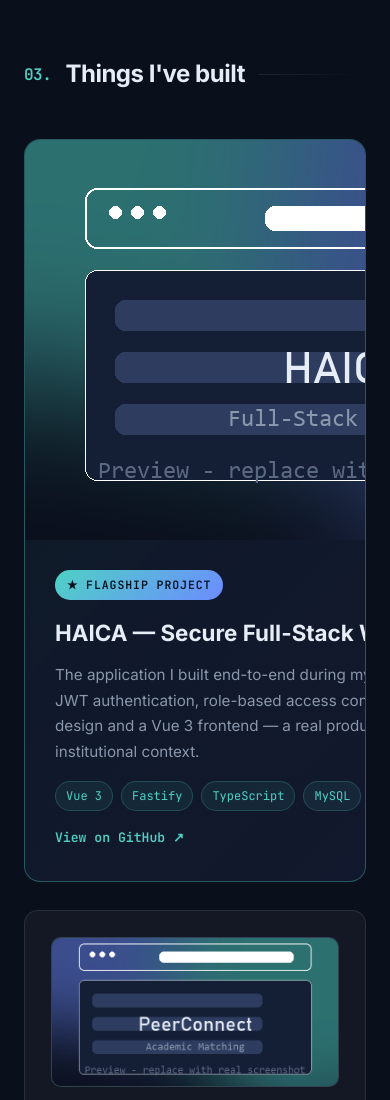
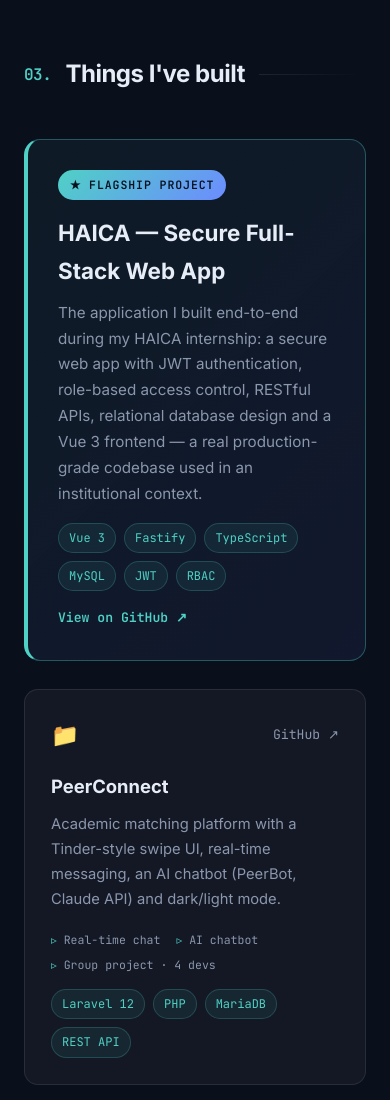
Before and after one commit to MohamedAmineKlila/mohamedamineklila.github.io, a plain HTML site: page index.html in a window 390 px wide. Shown: the part 4480-5580 px from the top of the page. Drawn offline with Linux system fonts and the light colour scheme.

Commit message:
Remove project screenshots

```diff
--- a/css/styles.css
+++ b/css/styles.css
@@ -479,41 +479,6 @@ body {
 }
 .skill-group h4::before { content: "▹ "; color: var(--accent); }
 
-/* ---------- project screenshot slot ---------- */
-.project-shot {
-  position: relative;
-  height: 150px;
-  border-radius: 10px;
-  margin-bottom: 18px;
-  overflow: hidden;
-  display: flex;
-  align-items: center;
-  justify-content: center;
-  background: linear-gradient(135deg, rgba(79, 209, 197, 0.14), rgba(108, 140, 255, 0.18));
-  border: 1px solid var(--card-border);
-}
-.project-shot img {
-  position: absolute;
-  inset: 0;
-  width: 100%;
-  height: 100%;
-  object-fit: cover;
-}
-.project-shot .shot-label {
-  font-family: "JetBrains Mono", monospace;
-  font-size: 0.75rem;
-  color: var(--muted);
-  background: rgba(10, 15, 28, 0.6);
-  padding: 6px 12px;
-  border-radius: 999px;
-  border: 1px solid var(--card-border);
-}
-.project-card:nth-child(2) .project-shot { background: linear-gradient(135deg, rgba(108, 140, 255, 0.16), rgba(79, 209, 197, 0.12)); }
-.project-card:nth-child(3) .project-shot { background: linear-gradient(135deg, rgba(220, 120, 70, 0.16), rgba(79, 209, 197, 0.12)); }
-.project-card:nth-child(4) .project-shot { background: linear-gradient(135deg, rgba(79, 209, 197, 0.16), rgba(130, 90, 220, 0.14)); }
-.project-card:nth-child(5) .project-shot { background: linear-gradient(135deg, rgba(90, 140, 220, 0.16), rgba(79, 209, 197, 0.10)); }
-.project-card:nth-child(6) .project-shot { background: linear-gradient(135deg, rgba(130, 90, 220, 0.16), rgba(220, 120, 70, 0.12)); }
-
 /* ---------- project facts ---------- */
 .project-facts {
   list-style: none;
@@ -529,13 +494,11 @@ body {
 
 /* ---------- featured project ---------- */
 .featured {
-  display: grid;
-  grid-template-columns: 1fr 1.6fr;
-  gap: 0;
+  display: block;
   background: linear-gradient(135deg, rgba(79, 209, 197, 0.06), rgba(108, 140, 255, 0.08));
   border: 1px solid rgba(79, 209, 197, 0.35);
+  border-left: 4px solid var(--accent);
   border-radius: 16px;
-  overflow: hidden;
   margin-bottom: 28px;
   text-decoration: none;
   color: var(--text);
@@ -545,13 +508,6 @@ body {
   transform: translateY(-4px);
   border-color: var(--accent);
   box-shadow: 0 18px 44px rgba(0, 0, 0, 0.4);
-}
-.featured-shot {
-  display: flex;
-  align-items: center;
-  justify-content: center;
-  min-height: 240px;
-  background: linear-gradient(135deg, rgba(79, 209, 197, 0.22), rgba(108, 140, 255, 0.26));
 }
 .featured-body { padding: 30px; }
 .featured-badge {
@@ -631,8 +587,6 @@ body {
 /* ---------- responsive ---------- */
 @media (max-width: 1024px) {
   .projects-grid { grid-template-columns: repeat(2, 1fr); }
-  .featured { grid-template-columns: 1fr; }
-  .featured-shot { min-height: 180px; }
 }
 
 @media (max-width: 820px) {
--- a/index.html
+++ b/index.html
@@ -195,10 +195,6 @@
       <h2 class="section-title reveal"><span>03.</span> Things I've built</h2>
 
       <a class="featured reveal" href="https://github.com/MohamedAmineKlila/haica-node-project" target="_blank" rel="noopener">
-        <div class="featured-shot">
-          <img src="img/projects/haica.png" alt="HAICA app screenshot" onerror="this.style.display='none'" />
-          <span class="shot-label">HAICA — full-stack app</span>
-        </div>
         <div class="featured-body">
           <span class="featured-badge">★ Flagship project</span>
           <h3>HAICA — Secure Full-Stack Web App</h3>
@@ -218,10 +214,6 @@
 
       <div class="projects-grid">
         <a class="project-card reveal" href="https://github.com/MohamedAmineKlila/peerconnect" target="_blank" rel="noopener">
-          <div class="project-shot">
-            <img src="img/projects/peerconnect.png" alt="PeerConnect screenshot" onerror="this.style.display='none'" />
-            <span class="shot-label">PeerConnect</span>
-          </div>
           <div class="project-top">
             <span class="project-folder">📁</span>
             <span class="project-links">GitHub ↗</span>
@@ -237,10 +229,6 @@
         </a>
 
         <a class="project-card reveal" href="https://github.com/MohamedAmineKlila/bte-mobilisation-creance-java" target="_blank" rel="noopener">
-          <div class="project-shot">
-            <img src="img/projects/bte.png" alt="BTE app screenshot" onerror="this.style.display='none'" />
-            <span class="shot-label">BTE — mobilisation de créance</span>
-          </div>
           <div class="project-top">
             <span class="project-folder">📁</span>
             <span class="project-links">GitHub ↗</span>
@@ -256,10 +244,6 @@
         </a>
 
         <a class="project-card reveal" href="https://github.com/MohamedAmineKlila/bioskin-intelligence" target="_blank" rel="noopener">
-          <div class="project-shot">
-            <img src="img/projects/bioskin.png" alt="BioSkin app screenshot" onerror="this.style.display='none'" />
-            <span class="shot-label">BioSkin Intelligence</span>
-          </div>
           <div class="project-top">
             <span class="project-folder">📁</span>
             <span class="project-links">GitHub ↗</span>
@@ -275,10 +259,6 @@
         </a>
 
         <a class="project-card reveal" href="https://github.com/MohamedAmineKlila/hadoop-hdfs-big-data-project" target="_blank" rel="noopener">
-          <div class="project-shot">
-            <img src="img/projects/hadoop.png" alt="Hadoop pipeline screenshot" onerror="this.style.display='none'" />
-            <span class="shot-label">Hadoop / HDFS pipeline</span>
-          </div>
           <div class="project-top">
             <span class="project-folder">📁</span>
             <span class="project-links">GitHub ↗</span>
@@ -294,10 +274,6 @@
         </a>
 
         <a class="project-card reveal" href="https://github.com/MohamedAmineKlila/hair-salon-management-system-javafx" target="_blank" rel="noopener">
-          <div class="project-shot">
-            <img src="img/projects/salon.png" alt="Hair salon system screenshot" onerror="this.style.display='none'" />
-            <span class="shot-label">Hair salon system</span>
-          </div>
           <div class="project-top">
             <span class="project-folder">📁</span>
             <span class="project-links">GitHub ↗</span>
```
Also changed, not shown: img/projects/bioskin.png (deleted), img/projects/bte.png (deleted), img/projects/hadoop.png (deleted), img/projects/haica.png (deleted), img/projects/peerconnect.png (deleted), img/projects/salon.png (deleted).
